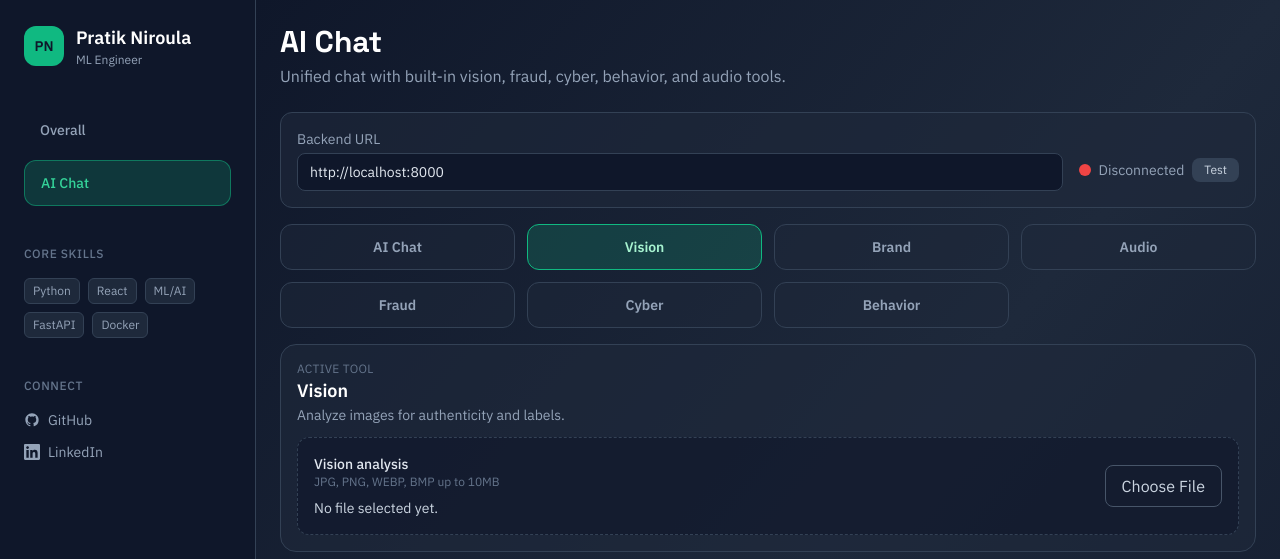
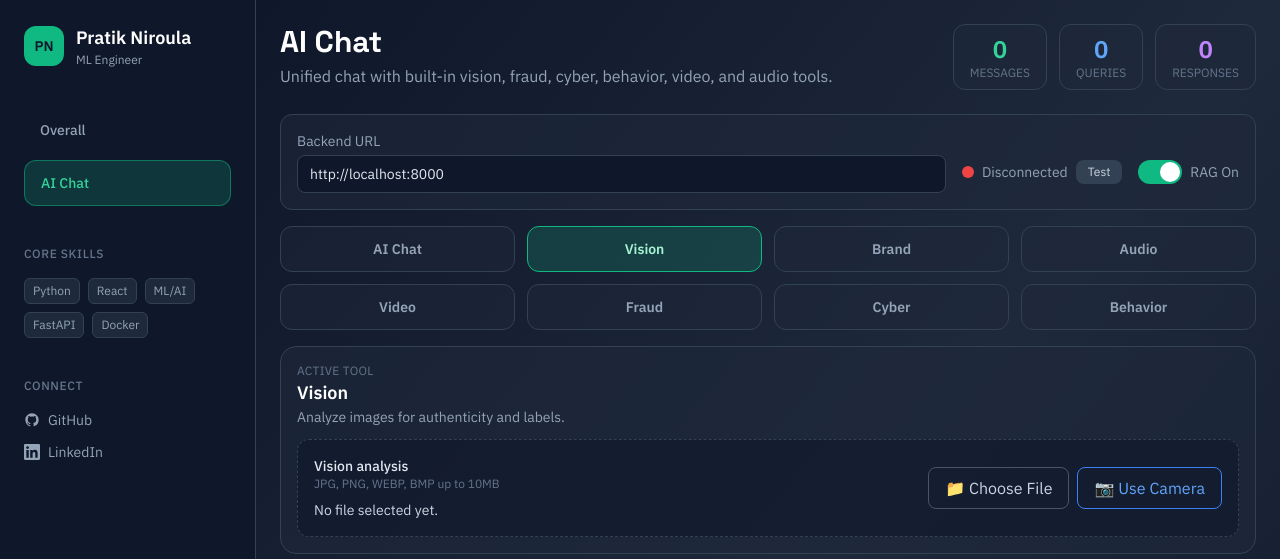
Before and after one commit to Pratikn03/Cis380, a React (Vite) app in the folder ui-web/frontend/: page /chat in a window 1280 px wide. Both pictures are taken after a click on the button "Vision". Shown: the top 559 px of the page. Built offline with nearby package versions, Linux system fonts and the light colour scheme; no server answers; the HTML template or start-up script is replaced by a standard one.

Commit message:
🎨 Add camera capture, audio recording, video analysis, RAG toggle, and session stats to Chat UI

```diff
--- a/ui-web/frontend/src/pages/Chat.tsx
+++ b/ui-web/frontend/src/pages/Chat.tsx
@@ -10,8 +10,8 @@ import {
   voiceEmotion,
 } from "../services/endpoints";
 
-type ToolId = "chat" | "vision" | "brand" | "audio" | "fraud" | "cyber" | "behavior";
-type FileToolId = "vision" | "brand" | "audio";
+type ToolId = "chat" | "vision" | "brand" | "audio" | "fraud" | "cyber" | "behavior" | "video";
+type FileToolId = "vision" | "brand" | "audio" | "video";
 type FeatureToolId = "fraud" | "cyber" | "behavior";
 
 interface RecommendationItem {
@@ -68,6 +68,7 @@ const toolOptions: Array<{ id: ToolId; label: string; description: string }> = [
   { id: "vision", label: "Vision", description: "Analyze images for authenticity and labels." },
   { id: "brand", label: "Brand", description: "Detect logos and brand marks in images." },
   { id: "audio", label: "Audio", description: "Detect emotion from audio clips." },
+  { id: "video", label: "Video", description: "Analyze video for deepfake detection." },
   { id: "fraud", label: "Fraud", description: "Score transaction features for fraud risk." },
   { id: "cyber", label: "Cyber", description: "Score network features for threat risk." },
   { id: "behavior", label: "Behavior", description: "Score user behavior features for anomalies." },
@@ -88,6 +89,11 @@ const fileToolConfig: Record<FileToolId, { label: string; accept: string; helper
     label: "Audio emotion",
     accept: "audio/*",
     helper: "WAV, MP3, M4A, AAC, OGG, FLAC, WEBM up to 25MB",
+  },
+  video: {
+    label: "Video analysis",
+    accept: "video/*",
+    helper: "MP4, MOV, AVI, MKV up to 100MB",
   },
 };
 
@@ -248,8 +254,16 @@ export default function Chat() {
     localStorage.getItem("backendUrl") || "http://localhost:8000"
   );
   const [isConnected, setIsConnected] = useState(false);
+  const [useRag, setUseRag] = useState(true);
+  const [showCamera, setShowCamera] = useState(false);
+  const [isRecording, setIsRecording] = useState(false);
+  const [cameraStream, setCameraStream] = useState<MediaStream | null>(null);
   const messagesEndRef = useRef<HTMLDivElement>(null);
   const fileInputRef = useRef<HTMLInputElement>(null);
+  const videoRef = useRef<HTMLVideoElement>(null);
+  const canvasRef = useRef<HTMLCanvasElement>(null);
+  const mediaRecorderRef = useRef<MediaRecorder | null>(null);
+  const audioChunksRef = useRef<Blob[]>([]);
 
   const scrollToBottom = () => {
     messagesEndRef.current?.scrollIntoView({ behavior: "smooth" });
@@ -287,6 +301,95 @@ export default function Chat() {
     setMessages((prev) => [...prev, message]);
   };
 
+  // Camera functions
+  const startCamera = async () => {
+    try {
+      const stream = await navigator.mediaDevices.getUserMedia({
+        video: { facingMode: "environment", width: 640, height: 480 }
+      });
+      setCameraStream(stream);
+      setShowCamera(true);
+      if (videoRef.current) {
+        videoRef.current.srcObject = stream;
+      }
+    } catch (err) {
+      appendMessage({ role: "assistant", content: "❌ Could not access camera. Please allow camera permissions." });
+    }
+  };
+
+  const stopCamera = () => {
+    if (cameraStream) {
+      cameraStream.getTracks().forEach(track => track.stop());
+      setCameraStream(null);
+    }
+    setShowCamera(false);
+  };
+
+  const capturePhoto = () => {
+    if (!videoRef.current || !canvasRef.current) return;
+    const video = videoRef.current;
+    const canvas = canvasRef.current;
+    canvas.width = video.videoWidth;
+    canvas.height = video.videoHeight;
+    const ctx = canvas.getContext("2d");
+    if (ctx) {
+      ctx.drawImage(video, 0, 0);
+      canvas.toBlob((blob) => {
+        if (blob) {
+          const file = new File([blob], "camera_capture.jpg", { type: "image/jpeg" });
+          setSelectedFile(file);
+          stopCamera();
+          appendMessage({ role: "assistant", content: "📸 Photo captured! Click 'Run Analysis' to analyze." });
+        }
+      }, "image/jpeg", 0.9);
+    }
+  };
+
+  // Audio recording functions
+  const startRecording = async () => {
+    try {
+      const stream = await navigator.mediaDevices.getUserMedia({ audio: true });
+      const mediaRecorder = new MediaRecorder(stream);
+      mediaRecorderRef.current = mediaRecorder;
+      audioChunksRef.current = [];
+
+      mediaRecorder.ondataavailable = (event) => {
+        if (event.data.size > 0) {
+          audioChunksRef.current.push(event.data);
+        }
+      };
+
+      mediaRecorder.onstop = () => {
+        const audioBlob = new Blob(audioChunksRef.current, { type: "audio/wav" });
+        const file = new File([audioBlob], "recording.wav", { type: "audio/wav" });
+        setSelectedFile(file);
+        stream.getTracks().forEach(track => track.stop());
+        appendMessage({ role: "assistant", content: "🎤 Audio recorded! Click 'Run Analysis' to analyze emotion." });
+      };
+
+      mediaRecorder.start();
+      setIsRecording(true);
+    } catch (err) {
+      appendMessage({ role: "assistant", content: "❌ Could not access microphone. Please allow microphone permissions." });
+    }
+  };
+
+  const stopRecording = () => {
+    if (mediaRecorderRef.current && isRecording) {
+      mediaRecorderRef.current.stop();
+      setIsRecording(false);
+    }
+  };
+
+  // Cleanup camera on unmount or tool change
+  useEffect(() => {
+    return () => {
+      if (cameraStream) {
+        cameraStream.getTracks().forEach(track => track.stop());
+      }
+    };
+  }, [cameraStream]);
+
   const sendChatMessage = async () => {
     if (!input.trim() || isLoading) return;
 
@@ -299,6 +402,7 @@ export default function Chat() {
       const { data } = await api.post("/api/chat", {
         text: input,
         user_id: "web_user",
+        use_rag: useRag,
       });
       appendMessage({
         role: "assistant",
@@ -331,11 +435,11 @@ export default function Chat() {
   const handleRunTool = async () => {
     if (isLoading) return;
 
-    const isFileTool = activeTool === "vision" || activeTool === "brand" || activeTool === "audio";
+    const isFileToolLocal = activeTool === "vision" || activeTool === "brand" || activeTool === "audio" || activeTool === "video";
     const isFeatureTool =
       activeTool === "fraud" || activeTool === "cyber" || activeTool === "behavior";
 
-    if (isFileTool) {
+    if (isFileToolLocal) {
       if (!selectedFile) {
         appendMessage({
           role: "assistant",
@@ -363,6 +467,22 @@ export default function Chat() {
         if (activeTool === "audio") {
           const { data } = await voiceEmotion(payload);
           appendMessage({ role: "assistant", content: formatAudioResponse(data as AudioResponse) });
+        }
+        if (activeTool === "video") {
+          // Video analysis - use vision endpoint for now or dedicated video endpoint
+          const { data } = await api.post("/api/vision/video", payload, {
+            headers: { "Content-Type": "multipart/form-data" },
+          });
+          const result = data as { prediction?: string; confidence?: number; frames_analyzed?: number };
+          const lines = ["Video Analysis Result"];
+          lines.push(`Prediction: ${result.prediction || "Unknown"}`);
+          if (result.confidence !== undefined) {
+            lines.push(`Confidence: ${normalizeConfidence(result.confidence)}%`);
+          }
+          if (result.frames_analyzed !== undefined) {
+            lines.push(`Frames Analyzed: ${result.frames_analyzed}`);
+          }
+          appendMessage({ role: "assistant", content: lines.join("\n") });
         }
       } catch (error) {
         appendMessage({
@@ -424,23 +544,46 @@ export default function Chat() {
   };
 
   const activeConfig = toolOptions.find((tool) => tool.id === activeTool);
-  const isFileTool = activeTool === "vision" || activeTool === "brand" || activeTool === "audio";
+  const isFileTool = activeTool === "vision" || activeTool === "brand" || activeTool === "audio" || activeTool === "video";
   const isFeatureTool =
     activeTool === "fraud" || activeTool === "cyber" || activeTool === "behavior";
+  const canUseCamera = activeTool === "vision" || activeTool === "brand";
+  const canRecordAudio = activeTool === "audio";
+
+  // Statistics
+  const userMessages = messages.filter(m => m.role === "user").length;
+  const assistantMessages = messages.filter(m => m.role === "assistant").length;
 
   return (
     <main className="min-h-screen bg-gradient-to-br from-slate-900 via-slate-800 to-slate-900 p-6">
       <div className="max-w-5xl mx-auto">
-        <div className="mb-6">
+        <div className="mb-6 flex justify-between items-start">
+          <div>
             <h1 className="text-3xl font-bold text-white">AI Chat</h1>
             <p className="text-slate-400 mt-1">
-            Unified chat with built-in vision, fraud, cyber, behavior, and audio tools.
+              Unified chat with built-in vision, fraud, cyber, behavior, video, and audio tools.
             </p>
+          </div>
+          {/* Session Stats */}
+          <div className="flex gap-3 text-center">
+            <div className="bg-slate-800/60 rounded-xl px-4 py-2 border border-slate-700">
+              <div className="text-2xl font-bold text-emerald-400">{messages.length}</div>
+              <div className="text-xs text-slate-500 uppercase">Messages</div>
+            </div>
+            <div className="bg-slate-800/60 rounded-xl px-4 py-2 border border-slate-700">
+              <div className="text-2xl font-bold text-blue-400">{userMessages}</div>
+              <div className="text-xs text-slate-500 uppercase">Queries</div>
+            </div>
+            <div className="bg-slate-800/60 rounded-xl px-4 py-2 border border-slate-700">
+              <div className="text-2xl font-bold text-purple-400">{assistantMessages}</div>
+              <div className="text-xs text-slate-500 uppercase">Responses</div>
+            </div>
+          </div>
         </div>
 
         <div className="mb-4 p-4 bg-slate-800/60 rounded-xl border border-slate-700">
-          <div className="flex items-center gap-4">
-            <div className="flex-1">
+          <div className="flex items-center gap-4 flex-wrap">
+            <div className="flex-1 min-w-[250px]">
               <label className="text-sm text-slate-400 block mb-1">Backend URL</label>
               <input
                 type="text"
@@ -465,6 +608,19 @@ export default function Chat() {
               >
                 Test
               </button>
+            </div>
+            {/* RAG Toggle */}
+            <div className="flex items-center gap-2 pt-5">
+              <label className="relative inline-flex items-center cursor-pointer">
+                <input
+                  type="checkbox"
+                  checked={useRag}
+                  onChange={(e) => setUseRag(e.target.checked)}
+                  className="sr-only peer"
+                />
+                <div className="w-11 h-6 bg-slate-700 peer-focus:outline-none rounded-full peer peer-checked:after:translate-x-full peer-checked:after:border-white after:content-[''] after:absolute after:top-[2px] after:left-[2px] after:bg-white after:rounded-full after:h-5 after:w-5 after:transition-all peer-checked:bg-emerald-500"></div>
+              </label>
+              <span className="text-sm text-slate-400">RAG {useRag ? "On" : "Off"}</span>
             </div>
           </div>
         </div>
@@ -502,6 +658,50 @@ export default function Chat() {
                 onChange={handleFileChange}
                 className="hidden"
               />
+
+              {/* Camera Preview */}
+              {showCamera && canUseCamera && (
+                <div className="mb-4 relative">
+                  <video
+                    ref={videoRef}
+                    autoPlay
+                    playsInline
+                    className="w-full max-w-md mx-auto rounded-lg border border-slate-600"
+                  />
+                  <canvas ref={canvasRef} className="hidden" />
+                  <div className="flex justify-center gap-3 mt-3">
+                    <button
+                      onClick={capturePhoto}
+                      className="px-4 py-2 bg-emerald-500 hover:bg-emerald-400 text-slate-900 font-semibold rounded-lg transition-all"
+                    >
+                      📸 Capture
+                    </button>
+                    <button
+                      onClick={stopCamera}
+                      className="px-4 py-2 border border-red-500 text-red-400 rounded-lg hover:bg-red-500/20 transition-all"
+                    >
+                      ✕ Cancel
+                    </button>
+                  </div>
+                </div>
+              )}
+
+              {/* Audio Recording Indicator */}
+              {isRecording && canRecordAudio && (
+                <div className="mb-4 p-4 bg-red-500/10 border border-red-500/50 rounded-lg">
+                  <div className="flex items-center justify-center gap-3">
+                    <div className="w-3 h-3 bg-red-500 rounded-full animate-pulse" />
+                    <span className="text-red-400 font-medium">Recording...</span>
+                    <button
+                      onClick={stopRecording}
+                      className="px-4 py-2 bg-red-500 hover:bg-red-400 text-white font-semibold rounded-lg transition-all"
+                    >
+                      ⏹ Stop Recording
+                    </button>
+                  </div>
+                </div>
+              )}
+
               <div className="flex flex-wrap items-center justify-between gap-4">
                 <div>
                   <p className="text-sm font-medium text-slate-200">
@@ -514,13 +714,37 @@ export default function Chat() {
                       : "No file selected yet."}
                   </p>
                 </div>
+                <div className="flex flex-wrap gap-2">
                   <button
                     onClick={() => fileInputRef.current?.click()}
                     className="px-4 py-2 border border-slate-600 text-slate-300 rounded-lg hover:border-emerald-400 transition-all"
                     disabled={isLoading}
                   >
-                  Choose File
+                    📁 Choose File
                   </button>
+
+                  {/* Camera Button for Vision/Brand */}
+                  {canUseCamera && !showCamera && (
+                    <button
+                      onClick={startCamera}
+                      className="px-4 py-2 border border-blue-500 text-blue-400 rounded-lg hover:bg-blue-500/20 transition-all"
+                      disabled={isLoading}
+                    >
+                      📷 Use Camera
+                    </button>
+                  )}
+
+                  {/* Record Button for Audio */}
+                  {canRecordAudio && !isRecording && (
+                    <button
+                      onClick={startRecording}
+                      className="px-4 py-2 border border-red-500 text-red-400 rounded-lg hover:bg-red-500/20 transition-all"
+                      disabled={isLoading}
+                    >
+                      🎤 Record Audio
+                    </button>
+                  )}
+                </div>
               </div>
             </div>
           )}
```
Lines whose indentation alone changed are shown as unchanged.
